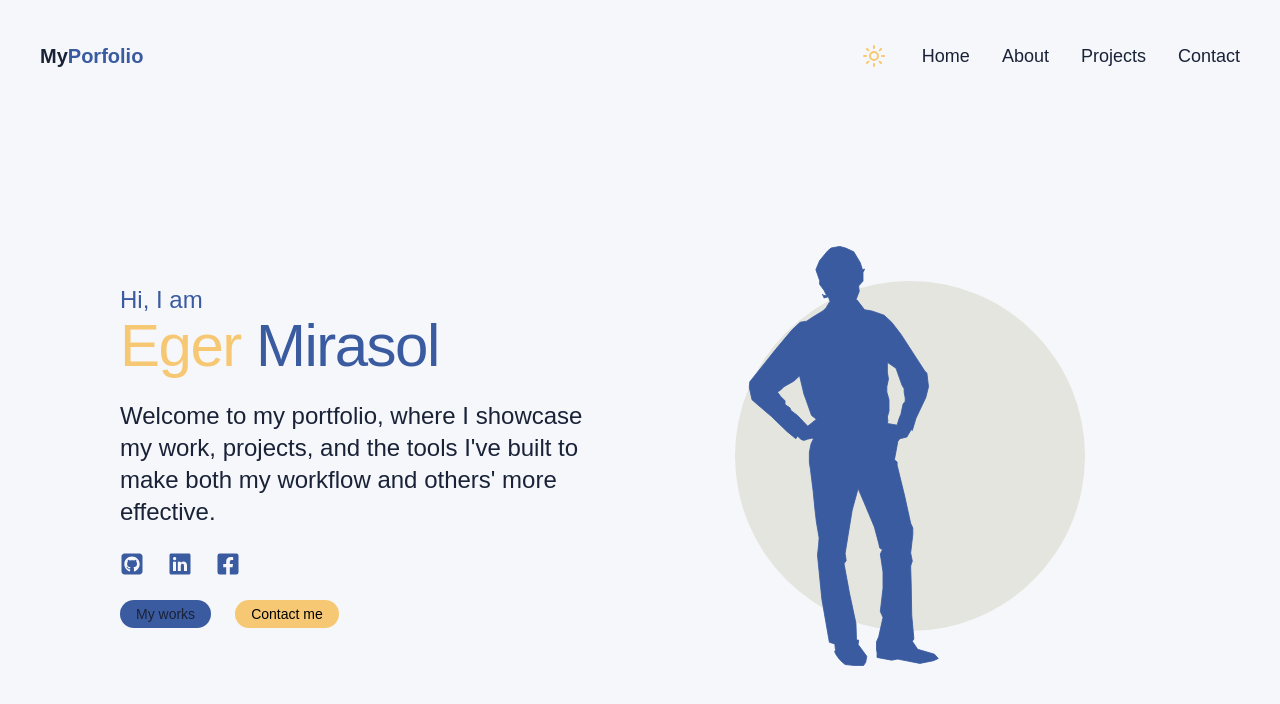
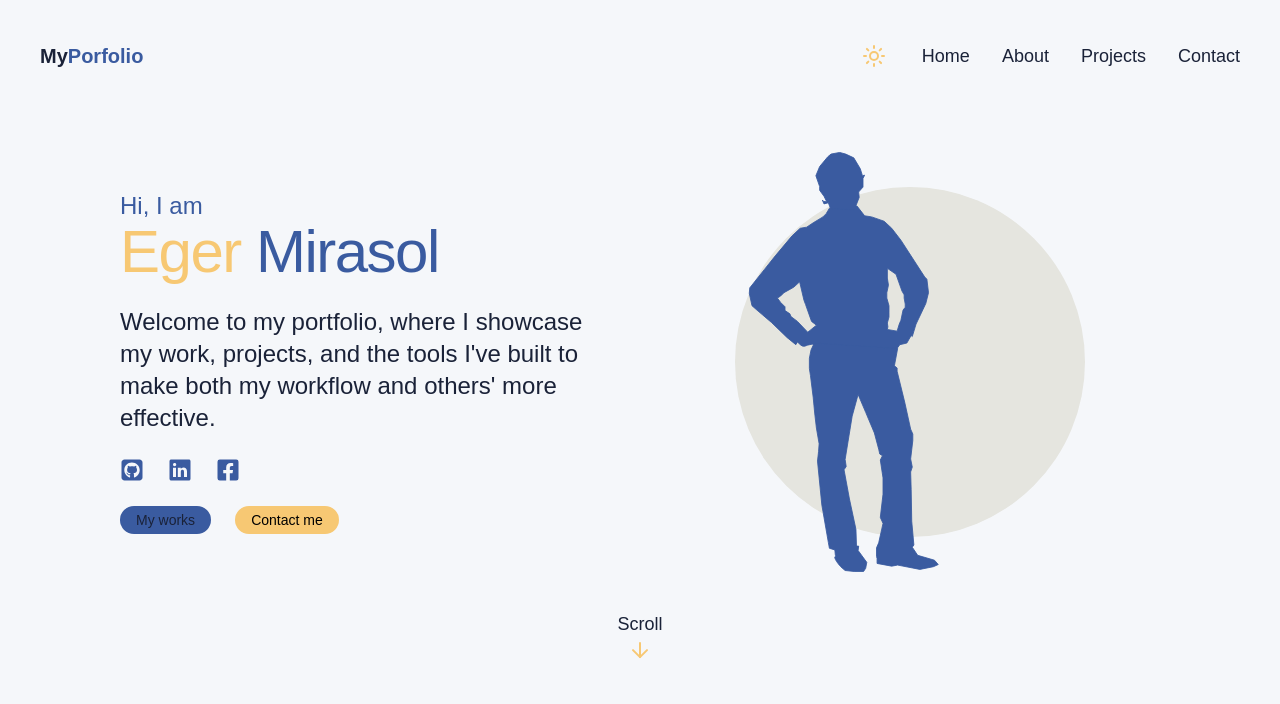
Before and after one commit to ItIsMeMyselfAndI/portfolio, a React (Vite) app: page / in a window 1280 px wide. Shown: the top 704 px of the page. Built offline with nearby package versions, Linux system fonts and the light colour scheme.

Commit message:
chore: add scoll button to hero sec

```diff
--- a/src/components/sections/HeroSection.tsx
+++ b/src/components/sections/HeroSection.tsx
@@ -3,23 +3,26 @@ import { FaSquareGithub } from "react-icons/fa6";
 import { IoLogoLinkedin } from "react-icons/io5";
 import { FaFacebookSquare } from "react-icons/fa";
 import SilhoutteIcon from "@/assets/silhouette-maleakimbo.svg?react";
+import { ArrowDown } from "lucide-react";
 
 const HeroSection = () => {
   return (
     <section
       id="hero"
       className={cn(
-        "relative min-h-full px-5 sm:px-10 md:px-20 lg:px-30",
-        "h-full flex flex-wrap gap-6 md:gap-10 justify-center items-center",
+        "px-6 sm:px-10 md:px-20 lg:px-30",
+        "relative min-h-full bg-background",
+        "flex flex-col items-center",
       )}
     >
+      <div className="h-full flex flex-wrap gap-6 md:gap-10 justify-center items-center">
         {/* texts */}
         <div className="space-y-4 md:space-y-6 flex-1 min-w-60 md:min-w-xs">
           {/* name */}
           <h1 className="text-sm sm:text-lg md:text-xl lg:text-2xl">
             <p className="text-muted-foreground">Hi, I am </p>
             <p className="text-xl sm:text-2xl md:text-4xl lg:text-6xl tracking-tight">
-            <span className="text-secondary">Eger</span>{" "}
+              <span className="text-secondary">Eger </span>
               <span className="text-primary">Mirasol</span>
             </p>
           </h1>
@@ -27,7 +30,8 @@ const HeroSection = () => {
           {/* description */}
           <p className="text-sm sm:text-lg md:text-xl lg:text-2xl text-foreground">
             Welcome to my portfolio, where I showcase my work, projects, and the
-          tools I've built to make both my workflow and others' more effective.
+            tools I've built to make both my workflow and others' more
+            effective.
           </p>
 
           {/* socials */}
@@ -79,6 +83,18 @@ const HeroSection = () => {
             <SilhoutteIcon className="text-primary h-full translate-x-[-40%] scale-120" />
           </div>
         </div>
+      </div>
+
+      <a
+        href="#about"
+        className={cn(
+          "flex flex-col justify-center items-center",
+          "animate-bounce duration-300",
+        )}
+      >
+        <span className="text-foreground text-sm md:text-lg">Scroll</span>
+        <ArrowDown className="text-secondary" size={24} />
+      </a>
     </section>
   );
 };
```
Lines whose indentation alone changed are shown as unchanged.
